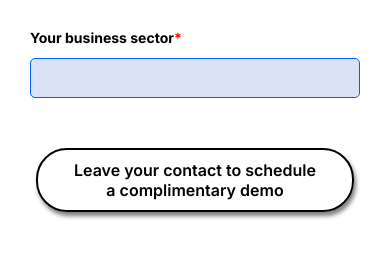
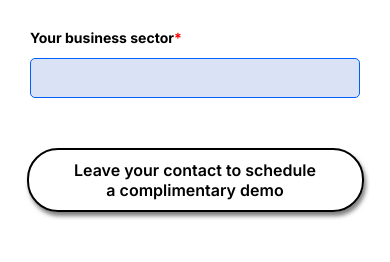
Before and after one commit to quantumexchange8/e-inbill-landing, a React (Create React App) app: page / in a window 390 px wide. Shown: the part 6473-6735 px from the top of the page. Built offline with nearby package versions, Linux system fonts and the light colour scheme.

Commit message:
Update Home.jsx

```diff
--- a/src/Pages/Home.jsx
+++ b/src/Pages/Home.jsx
@@ -926,17 +926,19 @@ const Home = () => {
                 </div>
                 {/* Submit */}
                 <div className="flex items-center justify-center">
-                  <button className="w-auto h-auto rounded-[31px] border-2 border-black shadow-submit px-9 py-[10px]" type="submit">
-                    <div className="w-auto text-black text-center md:text-xl text-base font-semibold leading-tight">
+                  <button className="w-auto rounded-[31px] border-2 border-black shadow-submit " type="submit">
+                    <div className='flex justify-center'>
+                      <div className="w-[333px] md:w-auto text-black text-center md:text-xl text-base font-semibold leading-tight py-[10px] px-9">
                         <div className='hidden md:flex'>
                           {t('leave_your_contact_to')}
                         </div>
-                      <div className='md:hidden'>
+                        <div className="md:hidden">
                           <div>
                             {t('m_leave_your_contact_to')}
                           </div>
                           <div>
                             {t('m_a_complimentary')}
+                          </div>
                         </div>
                       </div>
                     </div>
```
Lines whose indentation alone changed are shown as unchanged.
